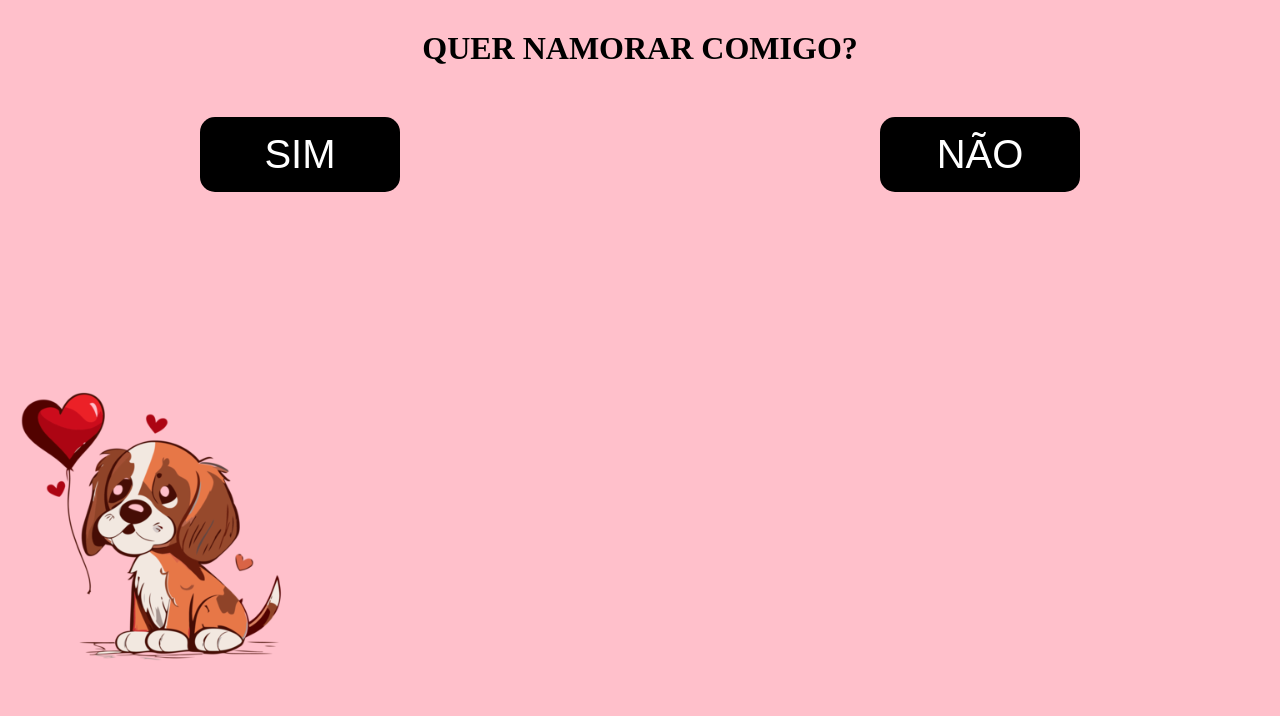
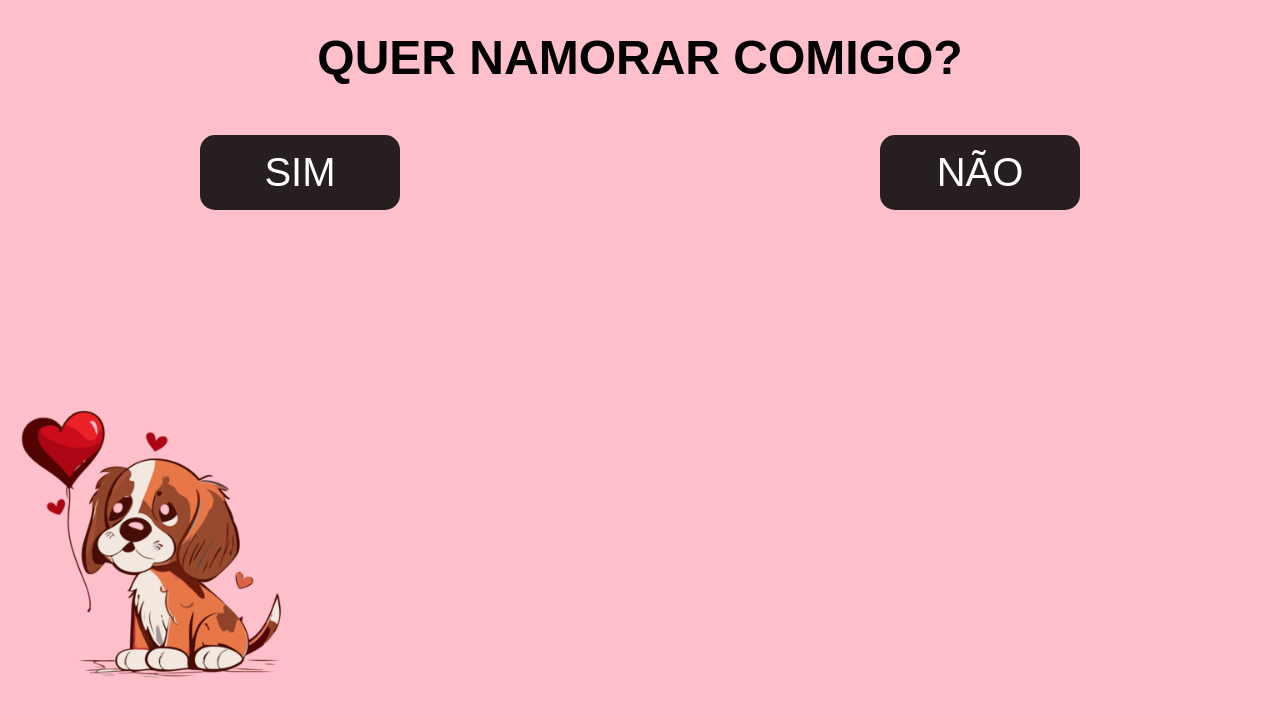
Before and after one commit to Iasmincost134/projetinho-pedido, a plain HTML site: page index.html in a window 1280 px wide. Drawn offline with Linux system fonts and the light colour scheme.

Commit message:
Add files via upload

```diff
--- a/index.html
+++ b/index.html
@@ -5,19 +5,21 @@
     <meta name="viewport" content="width=device-width, initial-scale=1.0">
     <title>Document</title>
     <style>
-        *{
+       * {
             border: 0;
             margin: 0;
             padding: 0;
             box-sizing: border-box;
         }
+
         body {
-            background-color: pink;
+            background: pink;
             background-repeat: no-repeat;
             background-attachment: fixed;
         }
-        .btn{
-            background-color: black;
+
+        .btn {
+            background-color: rgba(3, 3, 3, 0.856);
             color: white;
             font: 300 40px 'Poppins', sans-serif;
             padding: 15px 30px;
@@ -26,16 +28,18 @@
             cursor: pointer;
             width: 200px;
         }
-        .TituloPrincipal{
+
+        .tituloPrincipal {
             font: 700 48px 'Poppins', sans-serif;
         }
-        .titulo{
+
+        .titulo {
             text-align: center;
             padding-bottom: 50px;
             margin-top: 30px;
         }
 
-        .botoes{
+        .botoes {
             display: flex;
             justify-content: space-between;
             margin: 0 200px;
```
